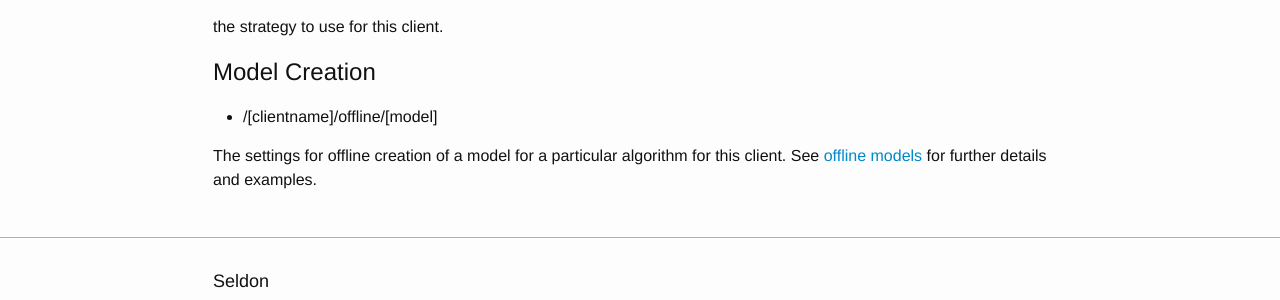
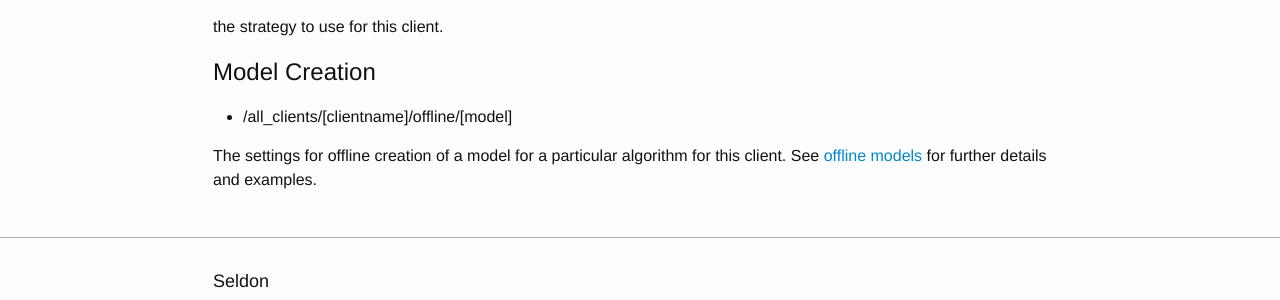
Before and after one commit to SeldonIO/seldonio.github.com, a Jekyll site: the page built from configuration.md, in a window 1280 px wide. Shown: the part 1800-2100 px from the top of the page. Built offline with Jekyll 4.4.1, drawn with Linux system fonts in a browser that asks for light colours.

Commit message:
/all_clients add to client path

```diff
--- a/configuration.md
+++ b/configuration.md
@@ -74,6 +74,6 @@ For a client specific algorithm strategy add to
 
 ### Model Creation
 
- * /[clientname]/offline/[model]
+ * /all_clients/[clientname]/offline/[model]
 
  The settings for offline creation of a model for a particular algorithm for this client. See [offline models](offline-models.html) for further details and examples.
```
